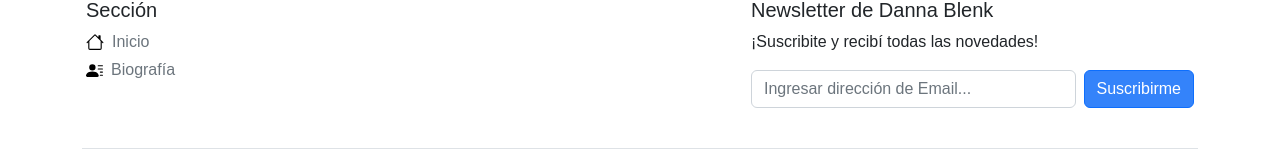
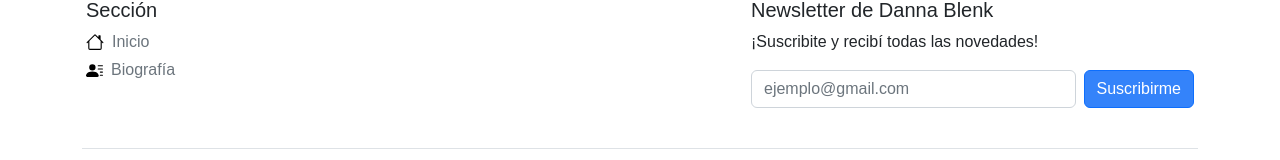
Before and after one commit to carinabravo/tienda-de-arte, a React (Create React App) app: page / in a window 1280 px wide. Shown: the part 1524-1684 px from the top of the page. Built offline with nearby package versions, Linux system fonts and the light colour scheme; no server answers; the database is empty.

Commit message:
se agrega correo

```diff
--- a/src/components/Footer.jsx
+++ b/src/components/Footer.jsx
@@ -25,7 +25,7 @@ const Footer = () => {
             <p>¡Suscribite y recibí todas las novedades!</p>
             <div className="d-flex flex-column flex-sm-row w-100 gap-2">
               <label htmlFor="newsletter1" className="visually-hidden">Dirección de Email</label>
-              <input id="newsletter1" type="text" className="form-control" placeholder="Ingresar dirección de Email..." />
+              <input id="newsletter1" type="text" className="form-control" placeholder="ejemplo@gmail.com" />
               <button className="btn btn-suscription btn-primary" type="button">Suscribirme</button>
             </div>
           </form>
```
